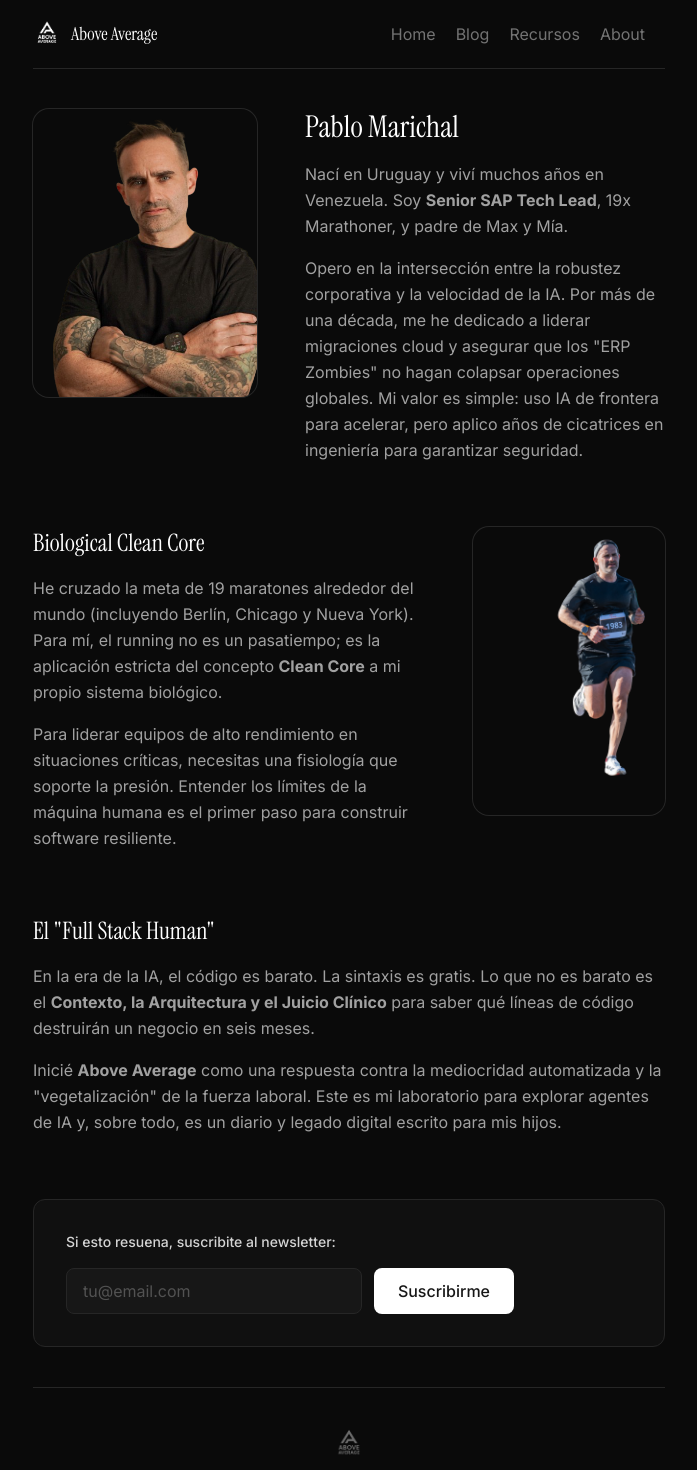
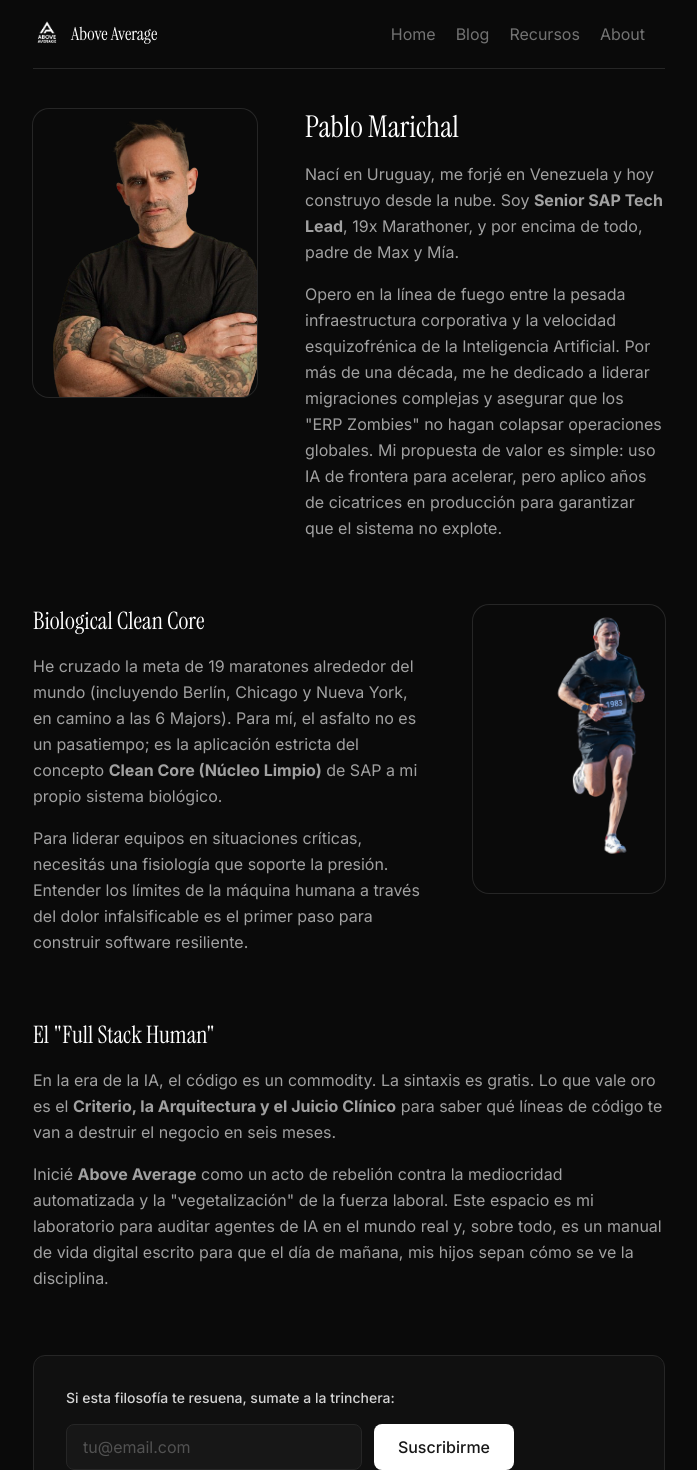
Before and after one commit to dotpablo/above-average, a Next.js app: page /about in a window 1280 px wide. Shown: the top 1470 px of the page, without its empty margins (291-988 px from the left). Built offline with nearby package versions, Linux system fonts and the light colour scheme.

Commit message:
Update Home and About copy, make Hero text gigante, and add spacing to Blog

```diff
--- a/app/about/page.tsx
+++ b/app/about/page.tsx
@@ -25,10 +25,10 @@ export default function AboutPage() {
         <div className="space-y-4">
           <h1 className="font-serif text-3xl text-white">Pablo Marichal</h1>
           <p className="text-base leading-relaxed text-neutral-400">
-            Nací en Uruguay y viví muchos años en Venezuela. Soy <strong>Senior SAP Tech Lead</strong>, 19x Marathoner, y padre de Max y Mía.
+            Nací en Uruguay, me forjé en Venezuela y hoy construyo desde la nube. Soy <strong>Senior SAP Tech Lead</strong>, 19x Marathoner, y por encima de todo, padre de Max y Mía.
           </p>
           <p className="text-base leading-relaxed text-neutral-400">
-            Opero en la intersección entre la robustez corporativa y la velocidad de la IA. Por más de una década, me he dedicado a liderar migraciones cloud y asegurar que los "ERP Zombies" no hagan colapsar operaciones globales. Mi valor es simple: uso IA de frontera para acelerar, pero aplico años de cicatrices en ingeniería para garantizar seguridad.
+            Opero en la línea de fuego entre la pesada infraestructura corporativa y la velocidad esquizofrénica de la Inteligencia Artificial. Por más de una década, me he dedicado a liderar migraciones complejas y asegurar que los "ERP Zombies" no hagan colapsar operaciones globales. Mi propuesta de valor es simple: uso IA de frontera para acelerar, pero aplico años de cicatrices en producción para garantizar que el sistema no explote.
           </p>
         </div>
       </section>
@@ -46,10 +46,10 @@ export default function AboutPage() {
         <div className="space-y-4">
           <h2 className="font-serif text-2xl text-white">Biological Clean Core</h2>
           <p className="text-base leading-relaxed text-neutral-400">
-            He cruzado la meta de 19 maratones alrededor del mundo (incluyendo Berlín, Chicago y Nueva York). Para mí, el running no es un pasatiempo; es la aplicación estricta del concepto <strong>Clean Core</strong> a mi propio sistema biológico.
+            He cruzado la meta de 19 maratones alrededor del mundo (incluyendo Berlín, Chicago y Nueva York, en camino a las 6 Majors). Para mí, el asfalto no es un pasatiempo; es la aplicación estricta del concepto <strong>Clean Core (Núcleo Limpio)</strong> de SAP a mi propio sistema biológico.
           </p>
           <p className="text-base leading-relaxed text-neutral-400">
-            Para liderar equipos de alto rendimiento en situaciones críticas, necesitas una fisiología que soporte la presión. Entender los límites de la máquina humana es el primer paso para construir software resiliente.
+            Para liderar equipos en situaciones críticas, necesitás una fisiología que soporte la presión. Entender los límites de la máquina humana a través del dolor infalsificable es el primer paso para construir software resiliente.
           </p>
         </div>
       </section>
@@ -60,17 +60,17 @@ export default function AboutPage() {
           El "Full Stack Human"
         </h2>
         <p className="text-base leading-relaxed text-neutral-400">
-          En la era de la IA, el código es barato. La sintaxis es gratis. Lo que no es barato es el <strong>Contexto, la Arquitectura y el Juicio Clínico</strong> para saber qué líneas de código destruirán un negocio en seis meses.
+          En la era de la IA, el código es un commodity. La sintaxis es gratis. Lo que vale oro es el <strong>Criterio, la Arquitectura y el Juicio Clínico</strong> para saber qué líneas de código te van a destruir el negocio en seis meses.
         </p>
         <p className="text-base leading-relaxed text-neutral-400">
-          Inicié <strong>Above Average</strong> como una respuesta contra la mediocridad automatizada y la "vegetalización" de la fuerza laboral. Este es mi laboratorio para explorar agentes de IA y, sobre todo, es un diario y legado digital escrito para mis hijos.
+          Inicié <strong>Above Average</strong> como un acto de rebelión contra la mediocridad automatizada y la "vegetalización" de la fuerza laboral. Este espacio es mi laboratorio para auditar agentes de IA en el mundo real y, sobre todo, es un manual de vida digital escrito para que el día de mañana, mis hijos sepan cómo se ve la disciplina.
         </p>
       </section>
 
       {/* Newsletter CTA */}
       <section className="rounded-xl border border-neutral-800 bg-neutral-900/50 p-8">
         <p className="mb-4 text-sm font-medium text-neutral-300">
-          Si esto resuena, suscribite al newsletter:
+          Si esta filosofía te resuena, sumate a la trinchera:
         </p>
         <div className="max-w-md">
           <NewsletterForm />
--- a/app/blog/page.tsx
+++ b/app/blog/page.tsx
@@ -21,9 +21,9 @@ export default function BlogPage() {
       {currentPosts.length === 0 ? (
         <p className="text-neutral-500">Proximamente...</p>
       ) : (
-        <div className="divide-y divide-neutral-800/50">
+        <div className="flex flex-col gap-12">
           {currentPosts.map((post) => (
-            <div key={post.slug} className="py-4 first:pt-0 last:pb-0">
+            <div key={post.slug} className="border-b border-neutral-800/50 pb-12 last:border-0 last:pb-0">
               <PostCard post={post} />
             </div>
           ))}
--- a/app/page.tsx
+++ b/app/page.tsx
@@ -11,19 +11,21 @@ export default function Home() {
     <div className="space-y-20">
       {/* Hero */}
       <section className="flex flex-col-reverse items-center gap-10 sm:flex-row sm:items-start sm:gap-12 animate-in fade-in slide-in-from-bottom-4 duration-700">
-        <div className="flex-1 space-y-5">
-          <h1 className="font-serif text-4xl text-white sm:text-5xl tracking-tight leading-tight">
+        <div className="flex-1 space-y-6">
+          <h1 className="font-serif text-5xl text-white sm:text-6xl md:text-7xl tracking-tighter leading-[1.1]">
             Code is cheap<br />in the AI era.<br />
             <span className="text-neutral-500">Context is not.</span>
           </h1>
-          <p className="text-lg leading-relaxed text-neutral-400">
+          <p className="text-lg leading-relaxed text-neutral-400 max-w-xl">
             Soy Pablo Marichal: Senior SAP Tech Lead, AI Champion y 19x Marathoner.
-            Escribo sobre la intersección entre la robustez corporativa, la agilidad de la Inteligencia Artificial y los sistemas biológicos de alto rendimiento.
+            <br /><br />
+            Opero en la intersección exacta entre la robustez corporativa, la agilidad de la Inteligencia Artificial y la resistencia biológica.
+            <br /><br />
             Hablo fluido en <i>Legacy</i> y fluido en <i>Futuro</i>.
           </p>
           <div className="pt-2">
             <p className="mb-2.5 text-sm font-medium text-neutral-400">
-              Unete a +100 profesionales construyendo sistemas a prueba de IA. <br />
+              Únete a los profesionales que están construyendo sistemas (y carreras) a prueba de IA. <br />
               <span className="text-neutral-500 text-xs">Un newsletter técnico, directo y sin humo.</span>
             </p>
             <NewsletterForm />
@@ -85,9 +87,9 @@ export default function Home() {
               Ver todos &rarr;
             </Link>
           </div>
-          <div className="divide-y divide-neutral-800/50">
+          <div className="flex flex-col gap-8">
             {recentPosts.map((post) => (
-              <div key={post.slug} className="py-4 first:pt-0 last:pb-0">
+              <div key={post.slug} className="border-b border-neutral-800/50 pb-8 last:border-0 last:pb-0">
                 <PostCard post={post} />
               </div>
             ))}
```
